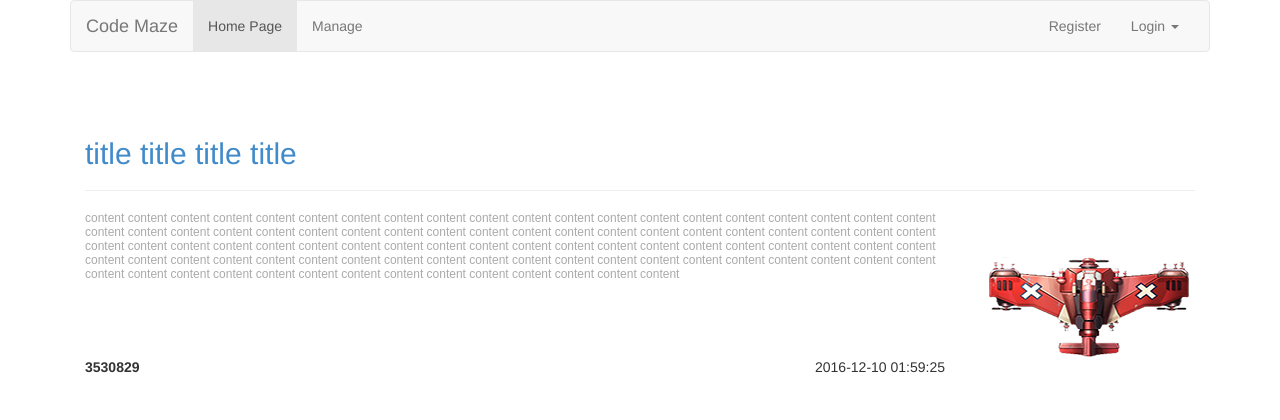
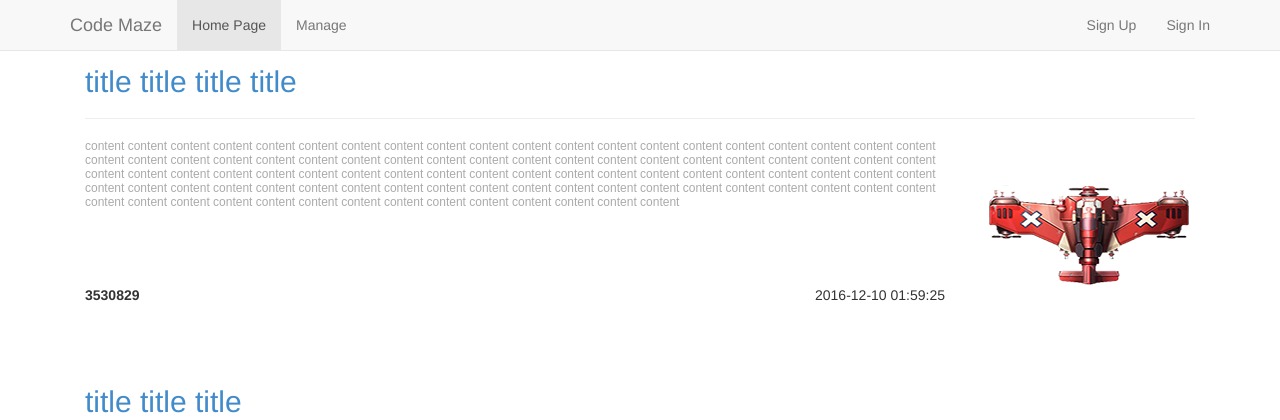
Before and after one commit to code-maze/wblog, a Flask app: page / in a window 1280 px wide. Shown: the top 420 px of the page. Run offline with Flask 2, Linux system fonts and the light colour scheme; data comes from the database, SQL or seed files in the repository; some libraries are stand-ins or nearby versions.

Commit message:
调整导航条的结构

```diff
--- a/www/app/models.py
+++ b/www/app/models.py
@@ -37,9 +37,7 @@ class User(db.Model):
     def signin(self, response, max_age=86400):
         expires = str(int(time.time() + max_age))
         s = '%s-%s-%s-%s' % (str(self.id), self.password_hash, expires, current_app.config['COOKIE_KEY'])
-        print('\nBS:', s)
         L = [str(self.id), expires, generate_password_hash(s)]
-
         response.set_cookie(current_app.config['COOKIE_NAME'], '-'.join(L), max_age, httponly=True)
         return response
 
@@ -55,11 +53,9 @@ class User(db.Model):
             if int(expires) < time.time():
                 return None
             user = cls.query.get(int(uid))
-
             if user is None:
                 return None
             s = '%s-%s-%s-%s' % (str(uid), user.password_hash, expires, current_app.config['COOKIE_KEY'])
-            print('\nAS:', s)
             if check_password_hash(sha1, s):
                 return user.to_json()
             return None
--- a/www/app/templates/admin.html
+++ b/www/app/templates/admin.html
@@ -1,11 +1,14 @@
 {% extends 'layout.html' %}
+{% import 'nav.html' as nav %}
 
 {% block title %}管理页面{% endblock %}
 
 {% block style %}
 <link rel="stylesheet" href="/static/css/admin.css" />
 {% endblock %}
+
 {% block content %}
+{{ nav.show('admin') }}
 <ol class="breadcrumb">
   <li class="active"><a href="#">users</a></li>
   <li ><a href="#">blogs</a></li>
@@ -20,4 +23,5 @@
 {%block script %}
 <script src="/static/js/common.js"></script>
 <script src="/static/js/admin.js"></script>
+{{ nav.animate() }}
 {% endblock %}
--- a/www/app/templates/index.html
+++ b/www/app/templates/index.html
@@ -8,8 +8,7 @@
 {% endblock %}
 
 {% block content %}
-
-{{ nav.show() }}
+{{ nav.show('index') }}
 <div id='main' class='container'>
 
 
@@ -20,25 +19,7 @@
 
 
 {% block script %}
-<script>
-+function () {
-    let beforeTop = $(document).scrollTop();
-    $(document).scroll(function(e) {
-        let $navbar = $('.navbar.navbar-default');
-        if (parseInt($navbar.css('top')) % 50 !== 0) {
-            return ;
-        }
-        if ($(document).scrollTop() - beforeTop > 0) {
-           $navbar.stop(true).animate({top: -50});
-        } else {
-            $navbar.stop(true).animate({top: 0});
-        }
-        beforeTop = $(document).scrollTop();
-    });
-}();
-
-</script>
-
 <script src="/static/js/common.js"></script>
 <script src="/static/js/index.js"></script>
+{{ nav.animate() }}
 {% endblock %}
--- a/www/app/templates/nav.html
+++ b/www/app/templates/nav.html
@@ -1,38 +1,58 @@
-{%- macro show() -%}
+{%- macro show(active) -%}
+
+<nav class="navbar navbar-default navbar-fixed-top" role="navigation">
     <div class="container">
-    <nav class="navbar navbar-default" role="navigation">
-      <div class="container-fluid">
-        <!-- Brand and toggle get grouped for better mobile display -->
         <div class="navbar-header">
-          <button type="button" class="navbar-toggle collapsed" data-toggle="collapse" data-target="#bs-example-navbar-collapse-1">
+            <button type="button" class="navbar-toggle collapsed" data-toggle="collapse" data-target="#navbar-collapse">
                 <span class="sr-only">Toggle navigation</span>
                 <span class="icon-bar"></span>
                 <span class="icon-bar"></span>
                 <span class="icon-bar"></span>
             </button>
-          <a class="navbar-brand" href="#">Code Maze</a>
+            <a class="navbar-brand" href="/">Code Maze</a>
         </div>
-        <div class="collapse navbar-collapse" id="bs-example-navbar-collapse-1">
+        <div class="collapse navbar-collapse" id="navbar-collapse">
             <ul class="nav navbar-nav">
-            <li class="active"><a href="#">Home Page</a></li>
-            <li><a href="#">Manage</a></li>
+                {% if active == 'index' %}<li class="active">{% else %}<li>{% endif %}<a href="/">Home Page</a></li>
+                {% if active == 'admin' %}<li class="active">{% else %}<li>{% endif %}<a href="/admin">Manage</a></li>
             </ul>
             <ul class="nav navbar-nav navbar-right">
-            <li><a href="#">Register</a></li>
+                {% if g.user %}
                 <li class="dropdown">
-              <a href="#" class="dropdown-toggle" data-toggle="dropdown">Login <span class="caret"></span></a>
+                <a href="#" class="dropdown-toggle" data-toggle="dropdown">{{ g.user.name }}<span class="caret"></span></a>
                 <ul class="dropdown-menu" role="menu">
-                <li><a href="#">Action</a></li>
-                <li><a href="#">Another action</a></li>
-                <li><a href="#">Something else here</a></li>
+                    <li><a href="#">New Blog</a></li>
                     <li class="divider"></li>
-                <li><a href="#">Separated link</a></li>
+                    <li><a href="#">Sign Out</a></li>
                 </ul>
                 </li>
+                {% else %}
+                <li><a href="/signup">Sign Up</a></li>
+                <li><a href="/signin">Sign In</a></li>
+                {% endif %}
             </ul>
         </div>
     </div>
 </nav>
-</div>
 
 {%- endmacro %}
+
+{%- macro animate() -%}
+<script>
+    +function () {
+        let beforeTop = $(document).scrollTop();
+        $(document).scroll(function(e) {
+            let $navbar = $('.navbar.navbar-default');
+            if (parseInt($navbar.css('top')) % 50 !== 0) {
+                return ;
+            }
+            if ($(document).scrollTop() - beforeTop > 0) {
+               $navbar.stop(true).animate({top: -50});
+            } else {
+                $navbar.stop(true).animate({top: 0});
+            }
+            beforeTop = $(document).scrollTop();
+        });
+    }();
+</script>
+{%- endmacro %}
```
Lines whose indentation alone changed are shown as unchanged.
